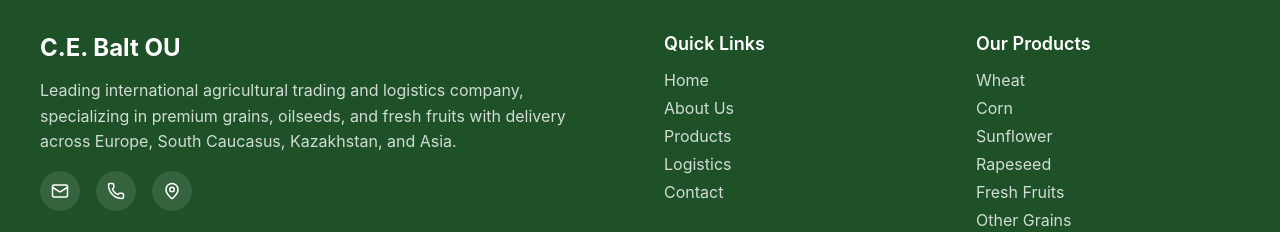
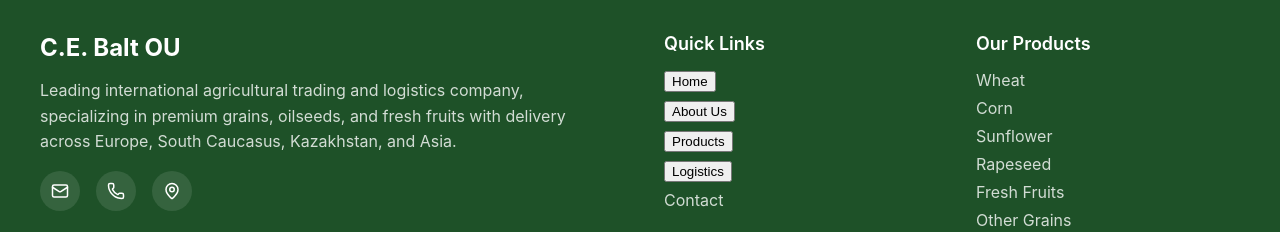
Before and after one commit to Fendyx/cebalt_ou, a React (Create React App) app: page / in a window 1280 px wide. Shown: the part 8440-8672 px from the top of the page. Built offline with nearby package versions, Linux system fonts and the light colour scheme.

Commit message:
updated links

```diff
--- a/src/components/layout/Footer.jsx
+++ b/src/components/layout/Footer.jsx
@@ -1,10 +1,23 @@
 import { motion } from "framer-motion";
 import { Mail, Phone, MapPin } from "lucide-react";
-import { Link } from "react-router-dom";
+import { Link, useNavigate, useLocation } from "react-router-dom";
 import "./Footer.css";
 
-const Footer = () => {
+const Footer = ({ onNavigate }) => {
   const currentYear = new Date().getFullYear();
+  const navigate = useNavigate();
+  const location = useLocation();
+
+  const handleScrollOrNavigate = (section) => {
+    if (location.pathname === "/") {
+      onNavigate(section);
+    } else {
+      navigate("/");
+      setTimeout(() => {
+        onNavigate(section);
+      }, 50);
+    }
+  };
 
   return (
     <footer className="footer">
@@ -36,13 +49,11 @@
           <div>
             <h4 className="footer__subtitle">Quick Links</h4>
             <ul className="footer__links">
-              <li><a href="#hero">Home</a></li>
-              <li><a href="#about">About Us</a></li>
-              <li><a href="#products">Products</a></li>
-              <li><a href="#logistics">Logistics</a></li>
-              <li>
-                  <Link to="/contact">Contact</Link>
-              </li>
+              <li><button onClick={() => handleScrollOrNavigate("hero")}>Home</button></li>
+              <li><button onClick={() => handleScrollOrNavigate("about")}>About Us</button></li>
+              <li><button onClick={() => handleScrollOrNavigate("products")}>Products</button></li>
+              <li><button onClick={() => handleScrollOrNavigate("logistics")}>Logistics</button></li>
+              <li><Link to="/contact">Contact</Link></li>
             </ul>
           </div>
 
--- a/src/components/layout/Header.jsx
+++ b/src/components/layout/Header.jsx
@@ -1,5 +1,5 @@
 import { useState, useEffect } from "react";
-import { useNavigate } from "react-router-dom";
+import { useNavigate, useLocation } from "react-router-dom";
 import { motion } from "framer-motion";
 import { Menu, X } from "lucide-react";
 import "./Header.css";
@@ -8,12 +8,10 @@
   const [isScrolled, setIsScrolled] = useState(false);
   const [isMobileMenuOpen, setIsMobileMenuOpen] = useState(false);
   const navigate = useNavigate();
+  const location = useLocation();
 
   useEffect(() => {
-    const handleScroll = () => {
-      setIsScrolled(window.scrollY > 20);
-    };
-
+    const handleScroll = () => setIsScrolled(window.scrollY > 20);
     window.addEventListener("scroll", handleScroll);
     return () => window.removeEventListener("scroll", handleScroll);
   }, []);
@@ -28,12 +26,24 @@
   ];
 
   const handleNavClick = (section) => {
+    setIsMobileMenuOpen(false);
+
     if (section === "contact") {
-      navigate("/contact");
+      navigate("/contact", { replace: false });
+      window.scrollTo(0, 0); // скролл наверх при переходе
+      return;
+    }
+
+    // если мы на главной странице, скроллим к секции
+    if (location.pathname === "/") {
+      onNavigate(section);
     } else {
-      onNavigate(section);
+      // если на другой странице — переходим на главную и скроллим после рендера
+      navigate("/", { replace: false });
+      setTimeout(() => {
+        onNavigate(section);
+      }, 50); // небольшой таймаут, чтобы DOM успел отрендериться
     }
-    setIsMobileMenuOpen(false);
   };
 
   return (
@@ -49,7 +59,10 @@
           <motion.div
             className="header__logo"
             whileHover={{ scale: 1.02 }}
-            onClick={() => onNavigate("hero")}
+            onClick={() => {
+              navigate("/"); // логотип всегда ведет на главную
+              window.scrollTo(0, 0);
+            }}
           >
             <span className="header__logo-title">C.E. Balt OU</span>
             <span className="header__logo-subtitle">
```
